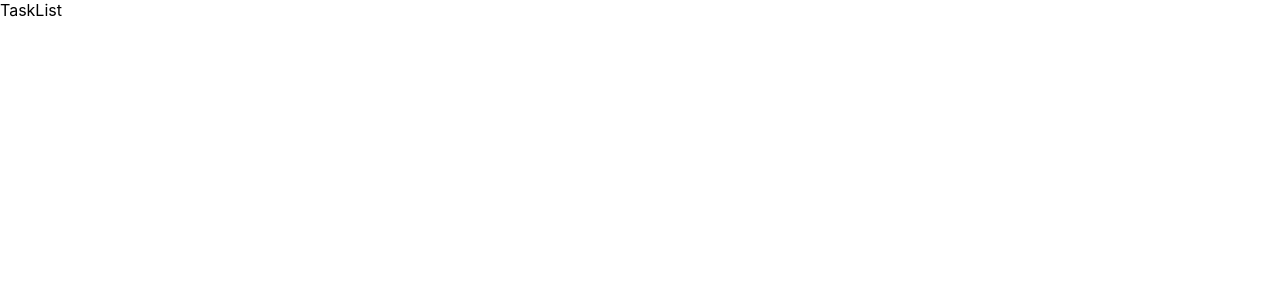
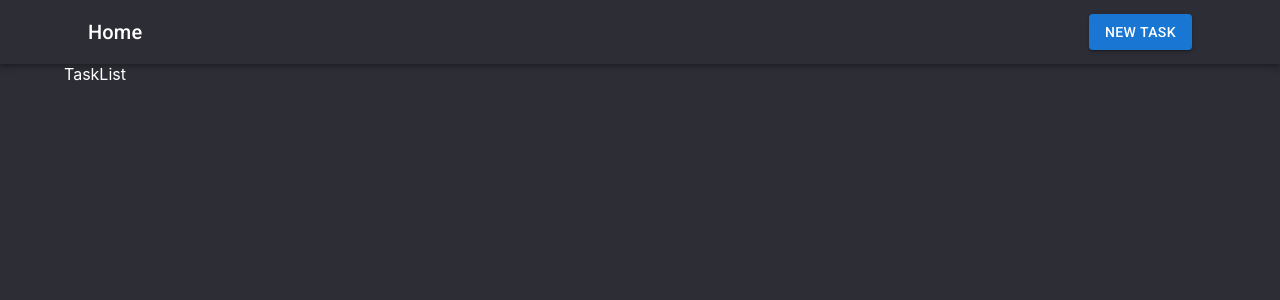
Before and after one commit to CristianCazares/WebProjects, a React (Create React App) app in the folder PERNPractice/client/: page / in a window 1280 px wide. Shown: the top 300 px of the page. Built offline with nearby package versions, Linux system fonts and the light colour scheme.

Commit message:
[ENHANCEMENT] Added Material UI and applied some basic styling and frontend routes

```diff
--- a/PERNPractice/client/package.json
+++ b/PERNPractice/client/package.json
@@ -3,6 +3,9 @@
   "version": "0.1.0",
   "private": true,
   "dependencies": {
+    "@emotion/react": "^11.9.0",
+    "@emotion/styled": "^11.8.1",
+    "@mui/material": "^5.6.4",
     "@testing-library/jest-dom": "^5.16.4",
     "@testing-library/react": "^13.1.1",
     "@testing-library/user-event": "^13.5.0",
--- a/PERNPractice/client/public/index.html
+++ b/PERNPractice/client/public/index.html
@@ -25,6 +25,14 @@
       Learn how to configure a non-root public URL by running `npm run build`.
     -->
     <title>React App</title>
+    <link
+      rel="stylesheet"
+      href="https://fonts.googleapis.com/css?family=Roboto:300,400,500,700&display=swap"
+    />
+    <link
+      rel="stylesheet"
+      href="https://fonts.googleapis.com/icon?family=Material+Icons"
+    />
   </head>
   <body>
     <noscript>You need to enable JavaScript to run this app.</noscript>
--- a/PERNPractice/client/src/App.js
+++ b/PERNPractice/client/src/App.js
@@ -2,15 +2,18 @@ import React from 'react';
 import {BrowserRouter, Routes, Route} from 'react-router-dom'
 import TaskForm from './components/TaskForm';
 import TaskList from './components/TaskList';
-
+import Menu from "./components/Navbar";
+import {Container} from "@mui/material"
 export default function App() {
   return (
     <BrowserRouter>
-      <Routes>
-        <Route path='/' element={<TaskList />} />
-        <Route path='/task/new' element={<TaskForm/>}/>
-
-      </Routes>
+    <Menu></Menu>
+      <Container>
+        <Routes>
+          <Route path='/' element={<TaskList />} />
+          <Route path='/tasks/new' element={<TaskForm/>}/>
+        </Routes>
+      </Container>
     </BrowserRouter>
   );
 }
--- a/PERNPractice/client/src/components/Navbar.js
+++ b/PERNPractice/client/src/components/Navbar.js
@@ -1,6 +1,28 @@
 import React from 'react';
+import { AppBar, Box, Button, Container, Toolbar, Typography } from '@mui/material';
+import {Link, useNavigate} from 'react-router-dom'
+
+
 export default function Navbar() {
+
+  const navigate = useNavigate()
+
   return (
-    <div>Navbar</div>
+    <Box sx={{flecGrow: 1}}>
+      <AppBar position='static' color='transparent'>
+        <Container>
+          <Toolbar>
+            <Typography variant='h6' sx={{flexGrow: 1}}>
+              <Link to="/" style={{textDecoration: "none", color: "#fff"}}>Home</Link>
+            </Typography>
+            <Button
+              variant='contained'
+              onClick={() => navigate("/tasks/new")}>
+              New Task
+            </Button>
+          </Toolbar>
+        </Container>
+      </AppBar>
+    </Box>
   )
 }
--- a/PERNPractice/client/src/index.css
+++ b/PERNPractice/client/src/index.css
@@ -5,6 +5,8 @@ body {
     sans-serif;
   -webkit-font-smoothing: antialiased;
   -moz-osx-font-smoothing: grayscale;
+  background: #2d2d36;
+  color: white;
 }
 
 code {
```
Also changed, not shown: 1 other file (tests, documents, lock files or other folders).
